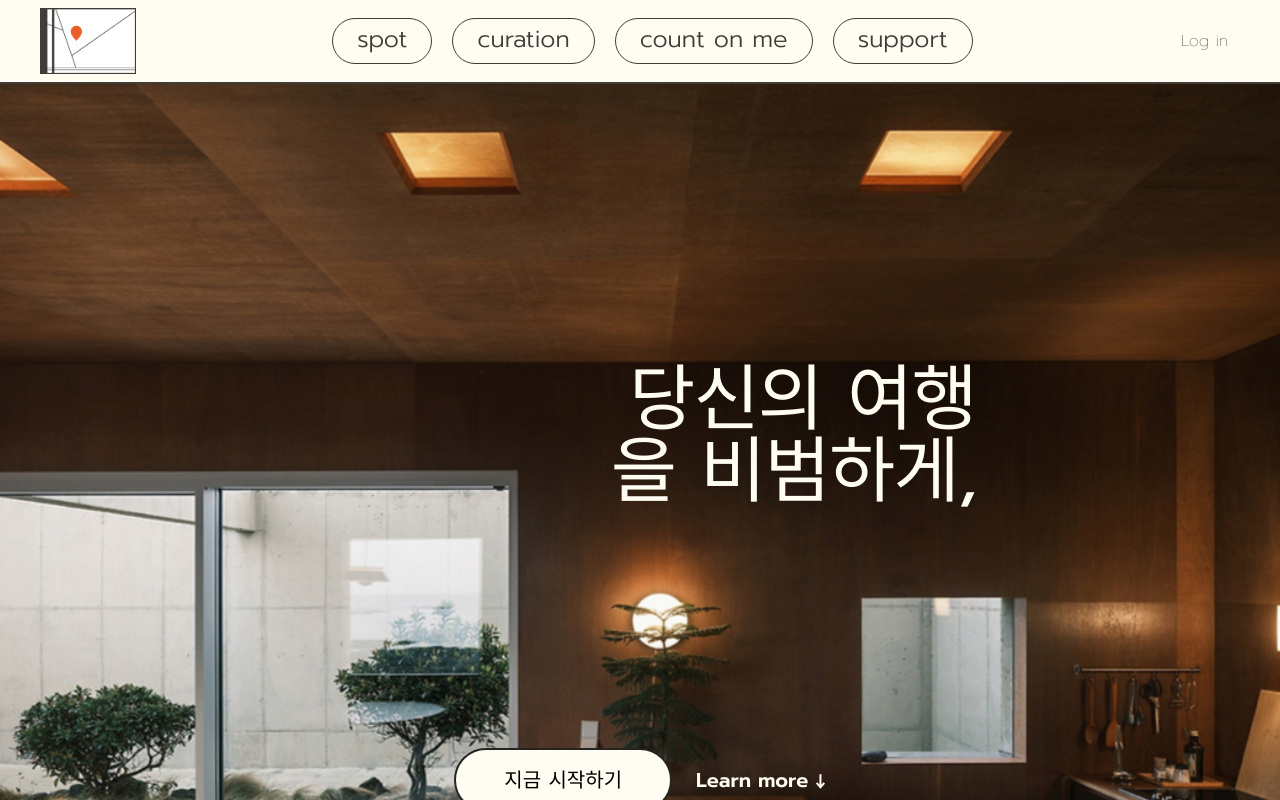
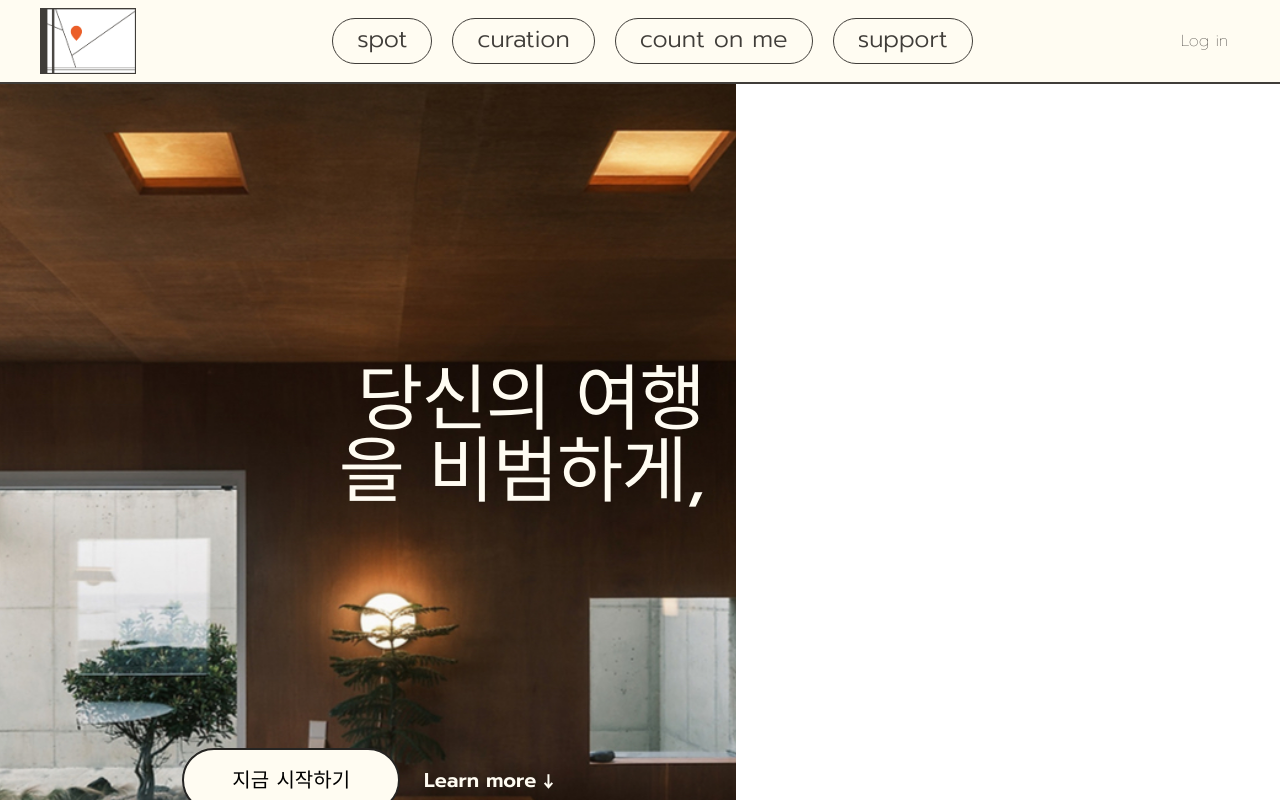
Before and after one commit to count-on-mee/frontend, a React (Vite) app: page / in a window 1280 px wide. Shown: the top 800 px of the page. Built offline with nearby package versions, Linux system fonts and the light colour scheme; what react-naver-maps would draw is missing.

Commit message:
[Fix] Header 병합 과정에서 높이 문제 해결

```diff
--- a/src/App.jsx
+++ b/src/App.jsx
@@ -21,7 +21,7 @@ function App() {
       <InitializeUserWrapper />
       <div className="flex flex-col min-h-screen">
         <Header />
-        <main className="flex-grow">
+        <main className="flex-grow flex">
           <Routes>
             <Route path="/" element={<MainPage />} />
             <Route path="/login" element={<LoginPage />} />
--- a/src/layouts/MapLayout.jsx
+++ b/src/layouts/MapLayout.jsx
@@ -154,7 +154,7 @@ export default function MapLayout() {
   };
 
   return (
-    <div className="flex flex-col h-screen">
+    <div className="flex flex-col flex-grow">
       <Outlet context={{ handleSearch }} />
       <div className="flex flex-grow">
         <div className="flex-grow" />
```
